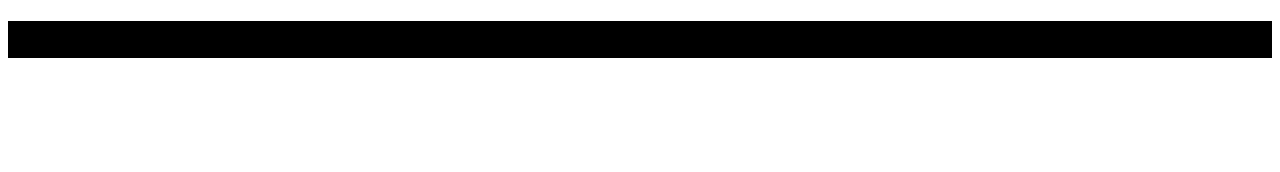
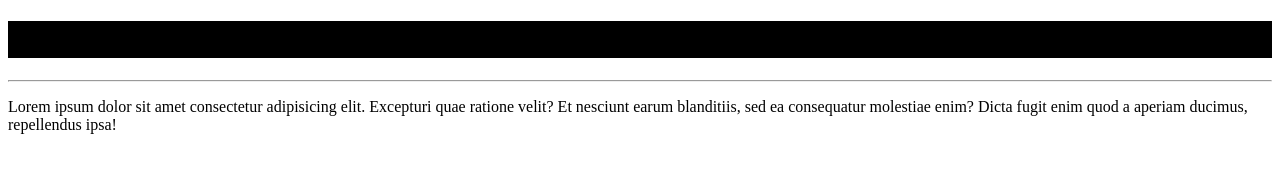
Before and after one commit to CleytonMacaque/Ola-Mundo, a plain HTML site: page index.html in a window 1280 px wide. Drawn offline with Linux system fonts and the light colour scheme.

Commit message:
criei uma pagina html
adicionei texto lorem ipsum

```diff
--- a/index.html
+++ b/index.html
@@ -8,5 +8,7 @@
 </head>
 <body>
 <h1 style="background-color:black;">primeiro projecto no github</h1>
+<hr>
+<p>Lorem ipsum dolor sit amet consectetur adipisicing elit. Excepturi quae ratione velit? Et nesciunt earum blanditiis, sed ea consequatur molestiae enim? Dicta fugit enim quod a aperiam ducimus, repellendus ipsa!</p>
 </body>
 </html>
```
